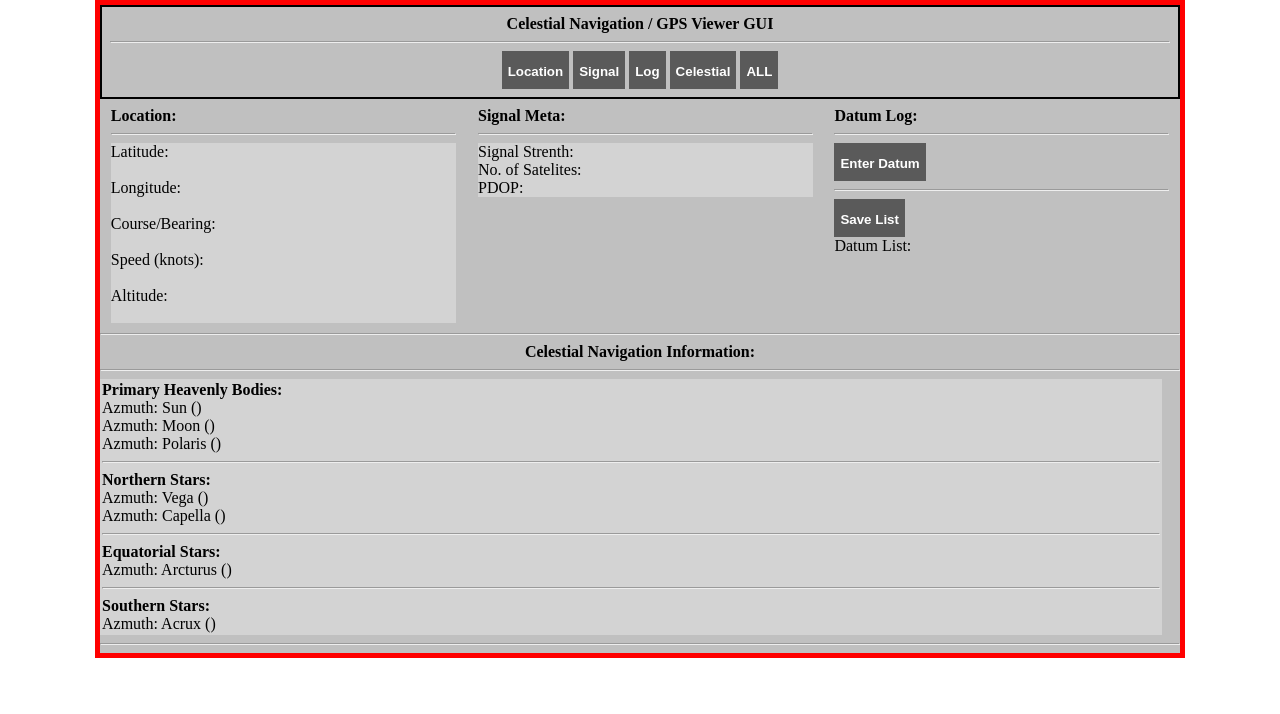
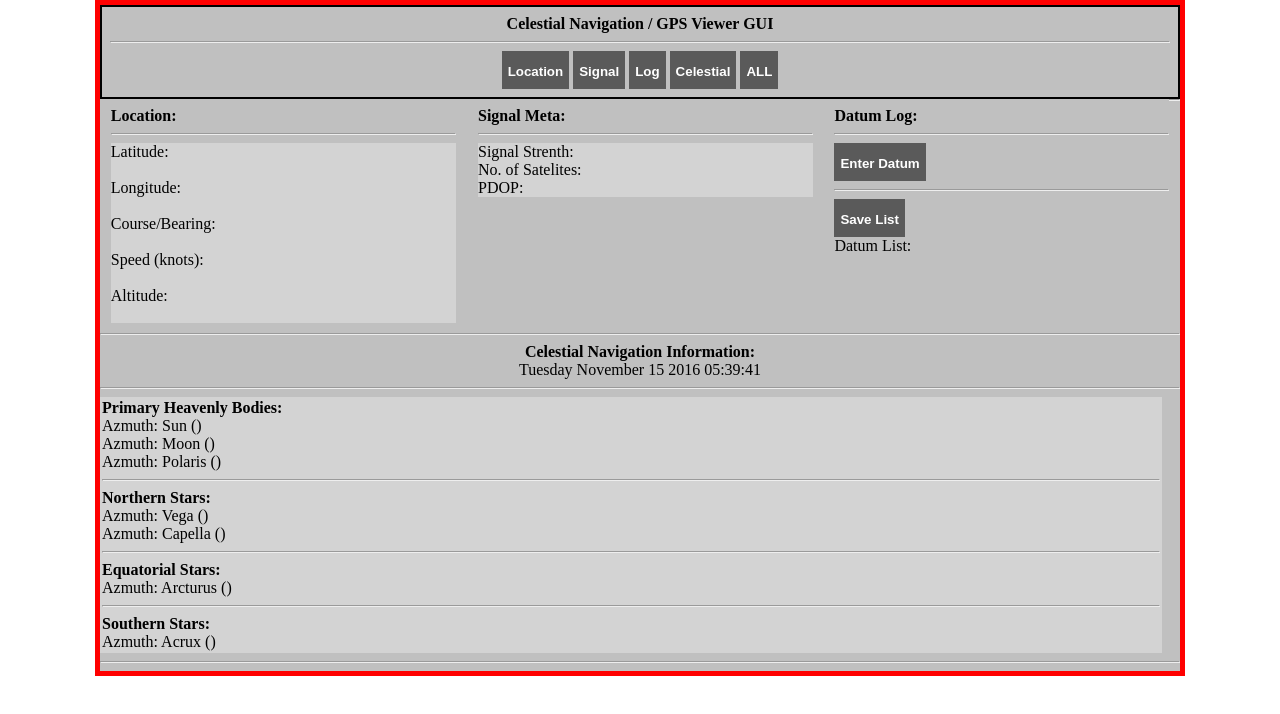
Before and after one commit to mezcel/backyardgps, a plain HTML site: page index.html in a window 1280 px wide. Drawn offline with Linux system fonts and the light colour scheme.

Commit message:
Update index.html

```diff
--- a/index.html
+++ b/index.html
@@ -45,7 +45,7 @@
                         </div>
                     </div>
 
-		   <div class="col3">
+                    <div class="col3">
                         <b>Datum Log:</b><hr>
                         <button id="logButton">Enter Datum</button><hr>
                         <button id="saveDatumList">Save List</button>
@@ -58,9 +58,11 @@
                 </div>
 
             </div>
-
+            <hr>
             <div class="footer">
-                <hr><b>Celestial Navigation Information:</b><hr>
+                <hr><b>Celestial Navigation Information:</b><br>
+                <span id="date_time"></span>
+                <hr>
                 <div id="celestial_navigation_region">
                     <!-- I am going to use the brightest: https://en.wikipedia.org/wiki/List_of_selected_stars_for_navigation -->
                     <b>Primary Heavenly Bodies:</b> <br>
```
